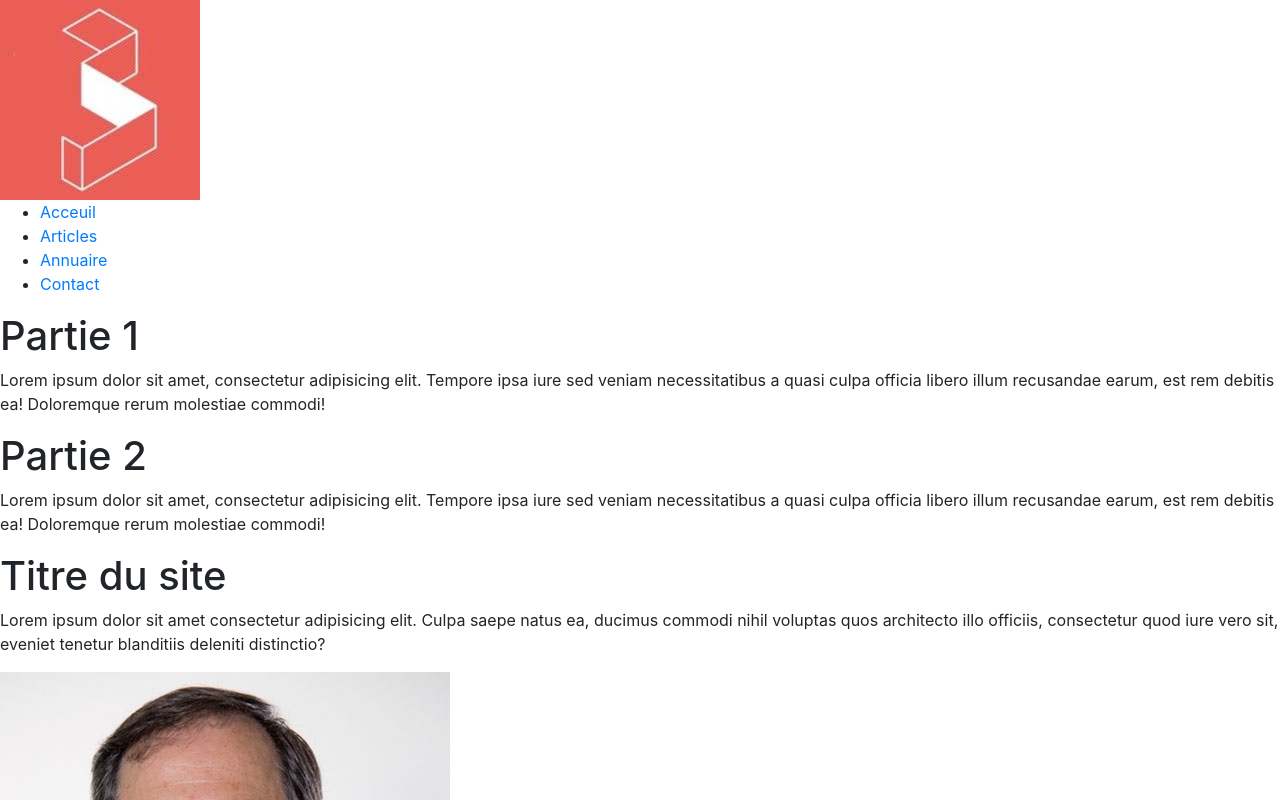
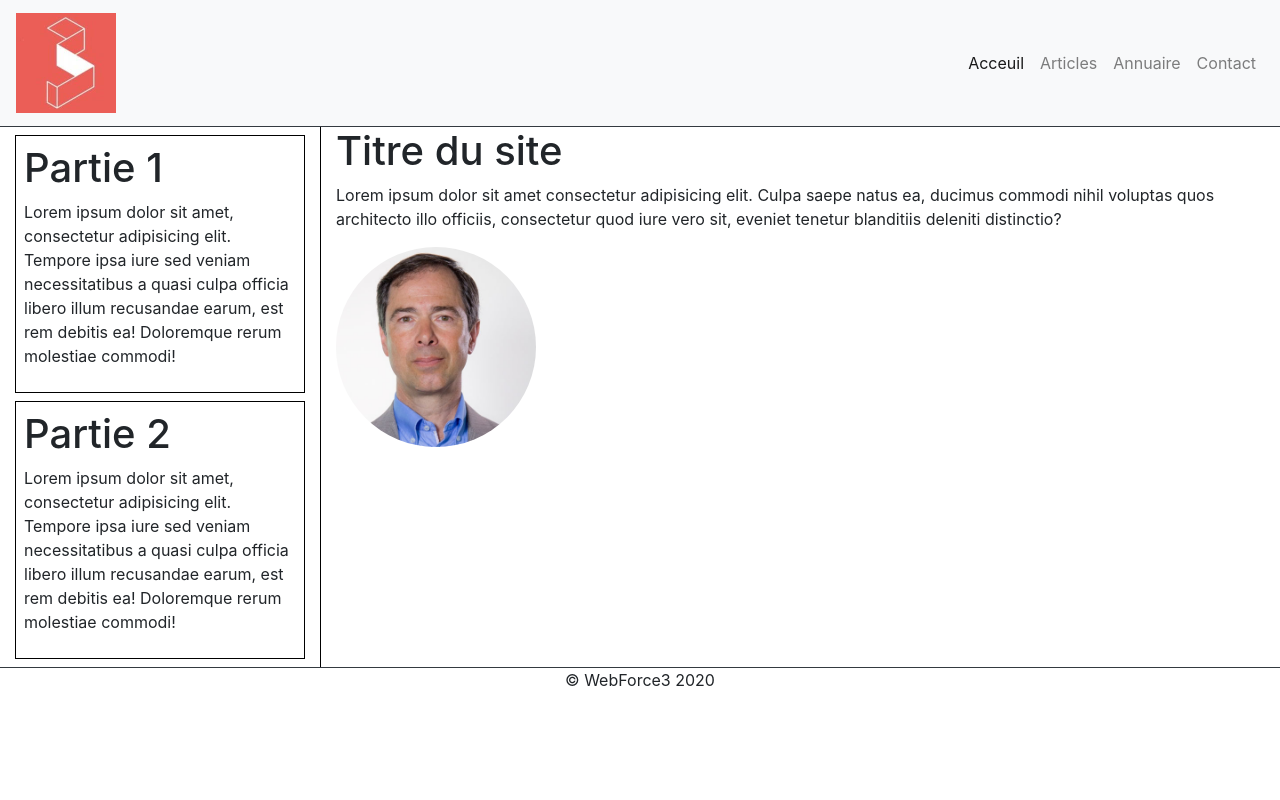
Before and after one commit to st3phd3r0m/wf3-projet-1-en-bootstrap, a plain HTML site: page index.html in a window 1280 px wide. Shown: the top 800 px of the page. Drawn offline with nearby package versions, Linux system fonts and the light colour scheme.

Commit message:
ajout boostrap

```diff
--- a/css/styles.css
+++ b/css/styles.css
@@ -0,0 +1,28 @@
+
+/* Vue mobile */
+.navbar-brand img{
+    width:100px;
+}
+
+section img{
+    width:200px;
+}
+
+/* Vue tablette */
+@media screen and (min-width : 768px){
+    article{
+        border: 1px solid black;
+    }
+
+    section{
+        border-right:1px solid black;
+    }
+}
+
+/* Vue ordi */
+@media screen and (min-width : 1200px){
+    section{
+        border: none;
+        border-left:1px solid black;
+    }
+}
--- a/index.html
+++ b/index.html
@@ -1,12 +1,14 @@
 <!DOCTYPE html>
 <html lang="fr">
+
 <head>
     <meta charset="UTF-8">
     <meta name="viewport" content="width=device-width, initial-scale=1, shrink-to-fit=no">
     <title>Exercice html</title>
 
     <!-- Bootstrap CSS -->
-    <link rel="stylesheet" href="https://stackpath.bootstrapcdn.com/bootstrap/4.4.1/css/bootstrap.min.css" integrity="sha384-Vkoo8x4CGsO3+Hhxv8T/Q5PaXtkKtu6ug5TOeNV6gBiFeWPGFN9MuhOf23Q9Ifjh" crossorigin="anonymous">
+    <link rel="stylesheet" href="https://stackpath.bootstrapcdn.com/bootstrap/4.4.1/css/bootstrap.min.css"
+        integrity="sha384-Vkoo8x4CGsO3+Hhxv8T/Q5PaXtkKtu6ug5TOeNV6gBiFeWPGFN9MuhOf23Q9Ifjh" crossorigin="anonymous">
     <!-- Fichiers CSS -->
     <link rel="stylesheet" href="css/styles.css">
 
@@ -17,9 +19,98 @@
         }
     </style> -->
 </head>
+
 <body>
 
-    <nav>
+    <nav class="navbar navbar-expand-lg navbar-light bg-light">
+        <a class="navbar-brand ml" href="#">
+            <img src="images/index.jpg" alt="logo webforce3">
+        </a>
+        <button class="navbar-toggler" type="button" data-toggle="collapse" data-target="#navbarSupportedContent" aria-controls="navbarSupportedContent" aria-expanded="false" aria-label="Toggle navigation">
+          <span class="navbar-toggler-icon"></span>
+        </button>
+
+        <div class="collapse navbar-collapse" id="navbarSupportedContent">
+            <ul class="navbar-nav ml-auto">
+                <li class="nav-item active">
+                    <a class="nav-link" href="#">Acceuil <span class="sr-only">(Page courante)</span></a>
+                </li>
+                <li class="nav-item">
+                    <a class="nav-link" href="#">Articles</a>
+                </li>
+                <li class="nav-item">
+                    <a class="nav-link" href="#">Annuaire</a>
+                </li>
+
+                <li class="nav-item">
+                    <a class="nav-link" href="#">Contact</a>
+                </li>
+                <!-- <li class="nav-item dropdown">
+                    <a class="nav-link dropdown-toggle" href="#" id="navbarDropdown" role="button"
+                        data-toggle="dropdown" aria-haspopup="true" aria-expanded="false">
+                        Dropdown
+                    </a>
+                    <div class="dropdown-menu" aria-labelledby="navbarDropdown">
+                        <a class="dropdown-item" href="#">Action</a>
+                        <a class="dropdown-item" href="#">Another action</a>
+                        <div class="dropdown-divider"></div>
+                        <a class="dropdown-item" href="#">Something else here</a>
+                    </div>
+                </li> -->
+                <!-- <li class="nav-item">
+                    <a class="nav-link disabled" href="#" tabindex="-1" aria-disabled="true">Disabled</a>
+                </li> -->
+            </ul>
+            <!-- <form class="form-inline my-2 my-lg-0">
+            <input class="form-control mr-sm-2" type="search" placeholder="Search" aria-label="Search">
+            <button class="btn btn-outline-success my-2 my-sm-0" type="submit">Search</button>
+          </form> -->
+        </div>
+    </nav>
+
+    <main class="container-fluid border-top border-bottom border-dark">
+        <div class="row flex-md-row-reverse flex-xl-row">
+            <aside class="col-md-3">
+                <article class="p-md-2 my-md-2">
+                    <h1>Partie 1</h1>
+                    <p>Lorem ipsum dolor sit amet, consectetur adipisicing elit. Tempore ipsa iure sed veniam
+                        necessitatibus a quasi culpa officia libero illum recusandae earum, est rem debitis ea!
+                        Doloremque rerum molestiae commodi!</p>
+                </article>
+                <article class="p-md-2 my-md-2">
+                    <h1>Partie 2</h1>
+                    <p>Lorem ipsum dolor sit amet, consectetur adipisicing elit. Tempore ipsa iure sed veniam
+                        necessitatibus a quasi culpa officia libero illum recusandae earum, est rem debitis ea!
+                        Doloremque rerum molestiae commodi!</p>
+                </article>
+            </aside>
+
+            <section class="col-md-9 pb-2">
+                <h1>Titre du site</h1>
+                <p>Lorem ipsum dolor sit amet consectetur adipisicing elit. Culpa saepe natus ea, ducimus commodi nihil
+                    voluptas quos architecto illo officiis, consectetur quod iure vero sit, eveniet tenetur blanditiis
+                    deleniti distinctio?</p>
+
+                <img src="images/ID.jpg" alt="Monsieur qui sourit" class="rounded-circle">
+            </section>
+        </div>
+
+
+
+    </main>
+
+    <footer class="container-fluid text-center">
+        <p>&copy; WebForce3 2020</p>
+    </footer>
+
+    <!-- OU
+
+        <footer class="container-fluid text-center">
+        <p class="w-25 mx-auto">&copy; WebForce3 2020</p>
+    </footer> -->
+
+
+    <!-- <nav>
         <img src="images/index.jpg" alt="logo webforce3">
         <ul>
             <li>
@@ -62,8 +153,9 @@
 
     <footer>
         <p>&copy; WebForce3 2020</p>
-    </footer>
+    </footer> -->
 
 
 </body>
+
 </html>
```
